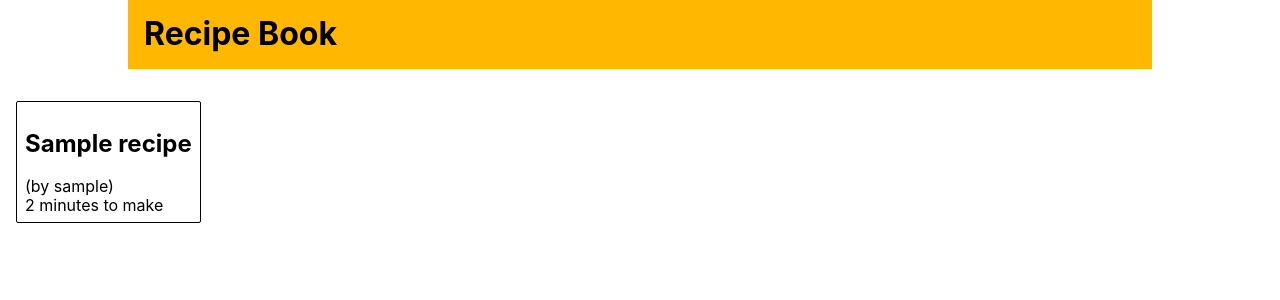
After one commit to Momentum-Team-9/ex--django-recipes, a Django app: page / in a window 1280 px wide. The commit adds this page. Shown: the top 300 px of the page. Run offline with Django 3.2, Linux system fonts and the light colour scheme; tables that the repository leaves empty hold one stand-in row (values such as "Sample post").

Commit message:
Add basic list view, url, and template

```diff
--- a/core/views.py
+++ b/core/views.py
@@ -1,3 +1,25 @@
-from django.shortcuts import render
+import datetime
 
-# Create your views here.
+from django.db.models import Count, Min, F, Max
+from django.http import JsonResponse, HttpResponse
+from django.shortcuts import get_object_or_404, redirect, render
+from django.views.decorators.csrf import csrf_exempt
+from django.views.decorators.http import require_POST
+
+from .forms import (
+    IngredientForm,
+    RecipeForm,
+    RecipeStepForm,
+)
+from .models import Recipe
+
+
+def recipe_list(request):
+    recipes = Recipe.objects.all().order_by("title")
+
+    if request.is_ajax():
+        template_name = "core/_recipe_list.html"
+    else:
+        template_name = "core/recipe_list.html"
+
+    return render(request, template_name, {"recipes": recipes})
--- a/recipes/urls.py
+++ b/recipes/urls.py
@@ -13,12 +13,22 @@ Including another URLconf
     1. Import the include() function: from django.urls import include, path
     2. Add a URL to urlpatterns:  path('blog/', include('blog.urls'))
 """
-import debug_toolbar
+
 from django.conf import settings
+from django.conf.urls.static import static
 from django.contrib import admin
 from django.urls import include, path
+from core import views as core_views
 
 urlpatterns = [
+    path("", core_views.recipe_list, name="homepage"),
+    path("recipes/", core_views.recipe_list, name="recipe_list"),
     path("admin/", admin.site.urls),
-    path("__debug__/", include(debug_toolbar.urls)),
 ]
+
+if settings.DEBUG:
+    import debug_toolbar
+
+    urlpatterns += [
+        path("__debug__/", include(debug_toolbar.urls)),
+    ]
--- a/templates/base.html
+++ b/templates/base.html
@@ -12,19 +12,12 @@
     />
   </head>
   <body class="sans-serif">
-    <div class="mw8 center ph3 pv4">
-      <div class="pa3 bg-light-green black">
-        <h1 class="ma0">
-          <a class="black no-underline" href="{% url 'homepage' %}"
-            >Recipe Book</a
-          >
-        </h1>
-      </div>
-      {% block content %} {% endblock %}
-    </div>
-
-    <script src="https://code.jquery.com/jquery-3.5.1.js"></script>
-    <script src="{% static 'vendor/dragula/dragula.min.js' %}"></script>
-    {% block scripts %}{% endblock %}
+    <header class="mw8 center">
+      <div class="pa3 bg-gold black">
+        <h1 class="ma0"><a class="black no-underline" href="{% url 'homepage' %}">Recipe Book</a></h1>
+    </header>
+    <main class="pa3">
+            <div class="container">{% block content %} {% endblock content %}</div>
+    </main>
   </body>
 </html>
--- /dev/null
+++ b/templates/core/recipe_list.html
@@ -0,0 +1,20 @@
+{% extends 'base.html' %}
+{% load static %}
+
+{% block title %}Recipes{% endblock title %}
+
+{% block content %}
+  <ul class="list pl0 flex flex-wrap" id="recipe-list">
+  {% for recipe in recipes %}
+    <li class="ba br1 pa2 mr2 mb2">
+      <div>
+        <h2>{{ recipe.title }}</h2> (by {{ recipe.author }})
+      </div>
+      <div>{% if not recipe.public %}<b>private</b>{% endif %}</div>
+      {% if recipe.times_cooked %}
+      <div>cooked {{ recipe.times_cooked }} time{{ recipe.times_cooked|pluralize }}</div>
+      {% endif %}
+      <div>{{ recipe.total_time_in_minutes }} minutes to make</div>
+    </li>
+  {% endfor %}
+{% endblock content %}
```
